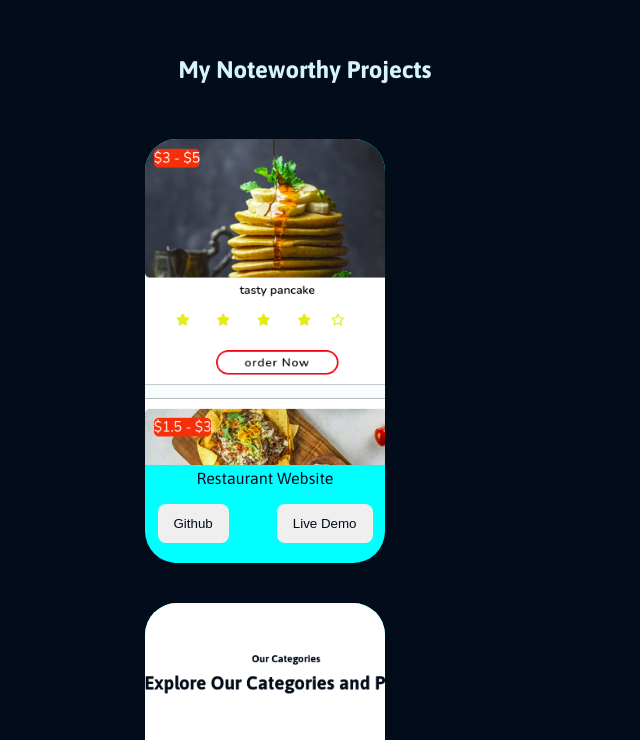
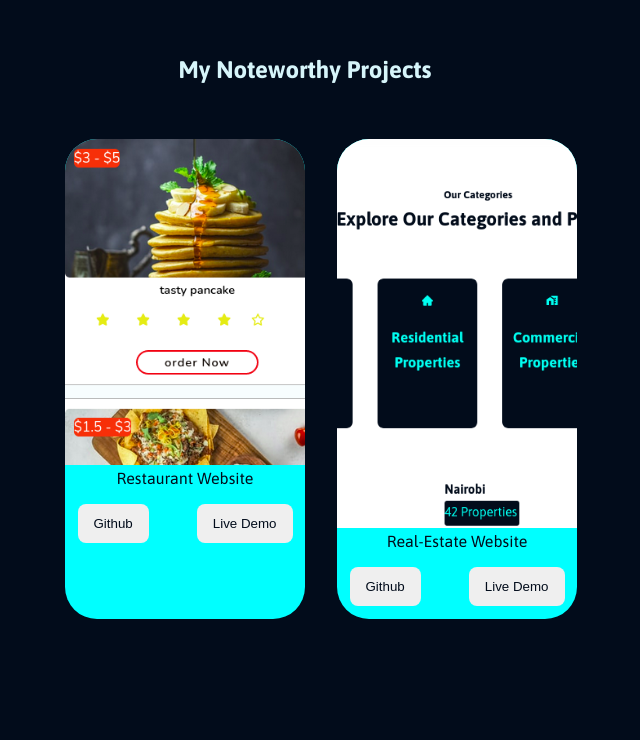
Before and after one commit to Roche001/roche-portfolio, a React (Create React App) app: page / in a window 1280 px wide. Shown: the part 1920-2660 px from the top of the page, without its empty margins (335-975 px from the left). Built offline with nearby package versions, Linux system fonts and the light colour scheme; the HTML template or start-up script is replaced by a standard one; a web font is replaced by a local one.

Commit message:
update changes

```diff
--- a/src/components/portfolio/Portfolio.css
+++ b/src/components/portfolio/Portfolio.css
@@ -1,16 +1,19 @@
 .porfolio {
+  position: relative;
+  align-items: center;
   display: grid;
-  grid-template-columns: ;
-  margin-left: 30rem;
-  gap: 2.5rem;
+  grid-template-columns: 1fr 1fr;
   width: 15rem;
-  height: 25%;
+  gap: 2rem;
+  margin-left: 25rem;
 }
 
 .folio-items {
   background-color: #00ffff;
   border-radius: 2rem;
   color: #020c1b;
+  width: 15rem;
+  height: 30rem;
   transition: var(--transition);
   overflow: hidden;
 }
```
